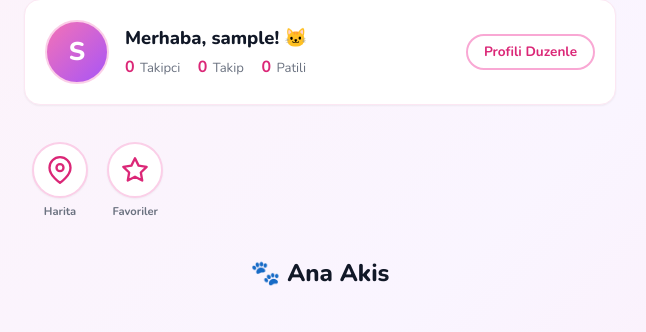
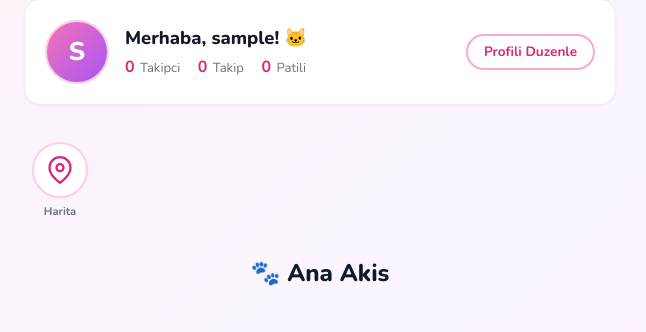
Before and after one commit to lumbe911/patilidunya, a Flask app: page /home in a window 1280 px wide. Shown: the part 111-443 px from the top of the page, without its empty margins (320-966 px from the left). Run offline with Flask 3, Linux system fonts and the light colour scheme; the visitor is signed in with stand-in values (Sample User, id 1); data that the repository does not hold is empty.

Commit message:
Remove favorites from home shortcuts

```diff
--- a/templates/home.html
+++ b/templates/home.html
@@ -1,5 +1,5 @@
 {% extends "base.html" %}
-{% from "_icons.html" import icon_map, icon_star %}
+{% from "_icons.html" import icon_map %}
 {% block title %}Ana Sayfa - PatiliDunya{% endblock %}
 {% block content %}
 <div class="container home-page">
@@ -24,9 +24,6 @@
     <div class="home-shortcuts">
         <a href="{{ url_for('cat_map') }}" class="home-shortcut">
             <span class="home-shortcut-icon">{{ icon_map() }}</span><span class="home-shortcut-label">Harita</span>
-        </a>
-        <a href="{{ url_for('favorites') }}" class="home-shortcut">
-            <span class="home-shortcut-icon">{{ icon_star() }}</span><span class="home-shortcut-label">Favoriler</span>
         </a>
     </div>
 
```
